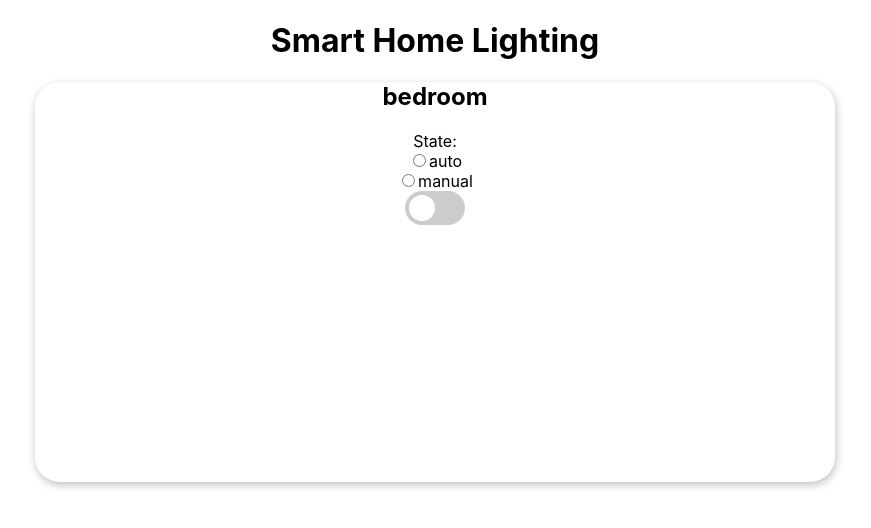
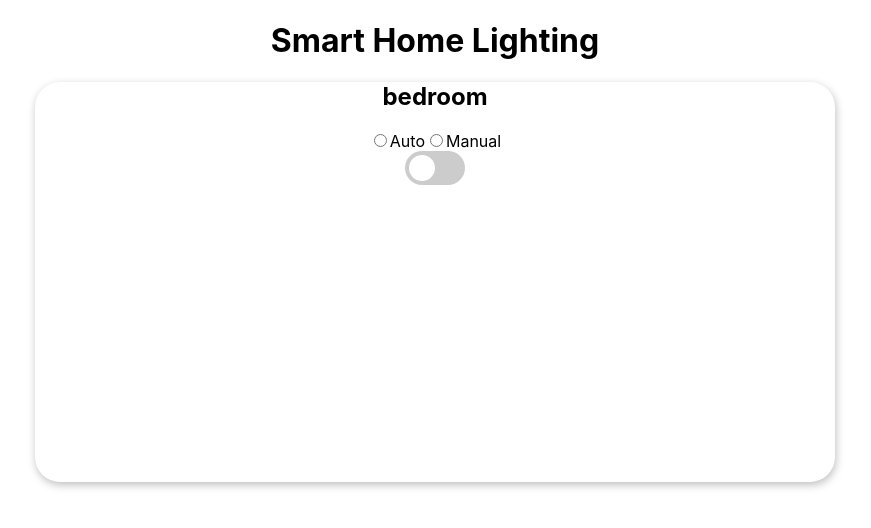
Before and after one commit to exceed-group4/frontend-mini-project, a React (Create React App) app: page / in a window 1280 px wide. Shown: the top 528 px of the page, without its empty margins (205-1076 px from the left). Built offline with nearby package versions, Linux system fonts and the light colour scheme.

Commit message:
Change app

```diff
--- a/src/component/Room.jsx
+++ b/src/component/Room.jsx
@@ -2,7 +2,7 @@ import React, { useEffect, useState } from 'react'
 // import { getRooms } from '../services/read'
 
 
-const Room = ({name}) => {
+const Room = ({ name }) => {
     const [room, setRoom] = useState(true)
 
     const toogleIsLoading = () => {
@@ -10,15 +10,33 @@ const Room = ({name}) => {
         console.log(room)
     }
 
+    const toggleDisabled = (mode) => {
+        const toggleButton = document.getElementById('switch-on-off')
+        if (mode === 'auto') {
+            toggleButton.setAttribute('disabled', '')
+            // console.log(room)
+        }
+        if (mode === 'manual') {
+            toggleButton.removeAttribute('disabled')
+        }
+    }
+
     return (
         <div className='room-setting'>
             <h2>{name}</h2>
             <div>
-            <RadioFormField name="State:" groupName="mode" choices={["auto", "manual"]} onChange={(e) => {setRoom(e.target.value)
-            console.log(e.target.value)}} />
+                <div onChange={(e) => {
+                    setRoom(e.target.value)
+                    console.log(e.target.value)
+                    toggleDisabled(e.target.value)
+                }}>
+                    <input type="radio" value='auto' name='mode' />Auto
+                    <input type="radio" value='manual' name='mode' />Manual
                 </div>
-            <label class="switch">
-                <input type="checkbox" value='' onChange={toogleIsLoading}/>
+
+            </div>
+            <label class="switch" id="switch-part">
+                <input type="checkbox" id='switch-on-off' value='' onChange={toogleIsLoading} />
                 <span class="slider round"></span>
             </label>
 
@@ -30,7 +48,7 @@ const Room = ({name}) => {
 export default Room
 
 
-const RadioFormField = ({ name, choices, onChange, groupName }) => {
+const RadioFormField = ({ name, choices, onChange, groupName, }) => {
     return (
         <div className="form-field" onChange={onChange}>
             <label>{name}</label>
```
Also changed, not shown: db.json (deleted). Lines whose indentation alone changed are shown as unchanged.
